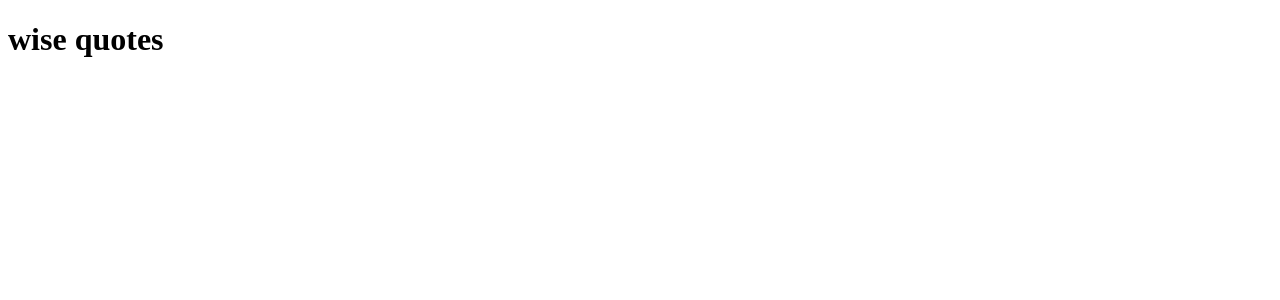
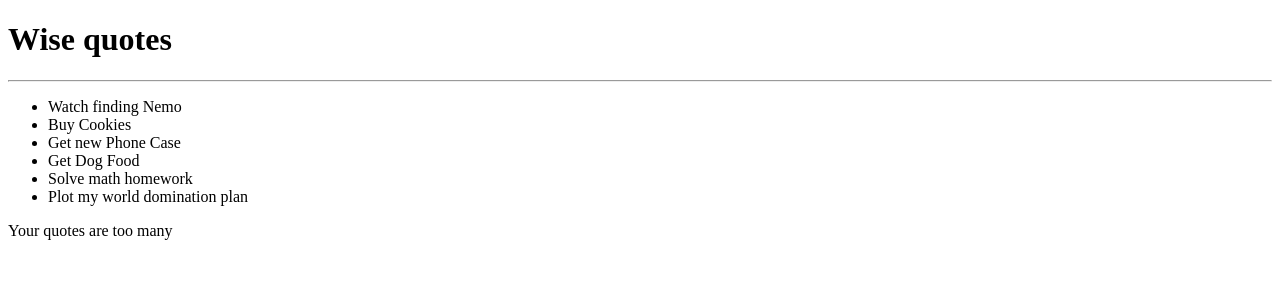
Before and after one commit to Patrick322/Quotes, an Angular app: page / in a window 1280 px wide. Shown: the top 300 px of the page. Built offline with nearby package versions, Linux system fonts and the light colour scheme.

Commit message:
it will change the application the application

```diff
--- a/src/app/app.component.html
+++ b/src/app/app.component.html
@@ -1,8 +1,10 @@
 <div>
-  <h1>wise quotes</h1>
+  <h1>Wise quotes</h1>
+  <hr>
   <ul>
       <li *ngFor='let quote of quotes'>
-        {{quote}}
+        {{quote.name}}
       </li>
   </ul>
+  <p *ngIf='quotes.length > 5'>Your quotes are too many</p>
 </div>
--- a/src/app/app.component.ts
+++ b/src/app/app.component.ts
@@ -1,10 +1,17 @@
 import { Component } from '@angular/core';
-
+import { Quote } from './quote';
 @Component({
   selector: 'app-root',
   templateUrl: './app.component.html',
   styleUrls: ['./app.component.css']
 })
 export class AppComponent {
-  title = 'Quotes';
+  quotes:Quote [] = [
+    {id:1, name:'Watch finding Nemo'},
+    {id:2,name:'Buy Cookies'},
+    {id:3,name:'Get new Phone Case'},
+    {id:4,name:'Get Dog Food'},
+    {id:5,name:'Solve math homework'},
+    {id:6,name:'Plot my world domination plan'},
+  ];
 }
```
